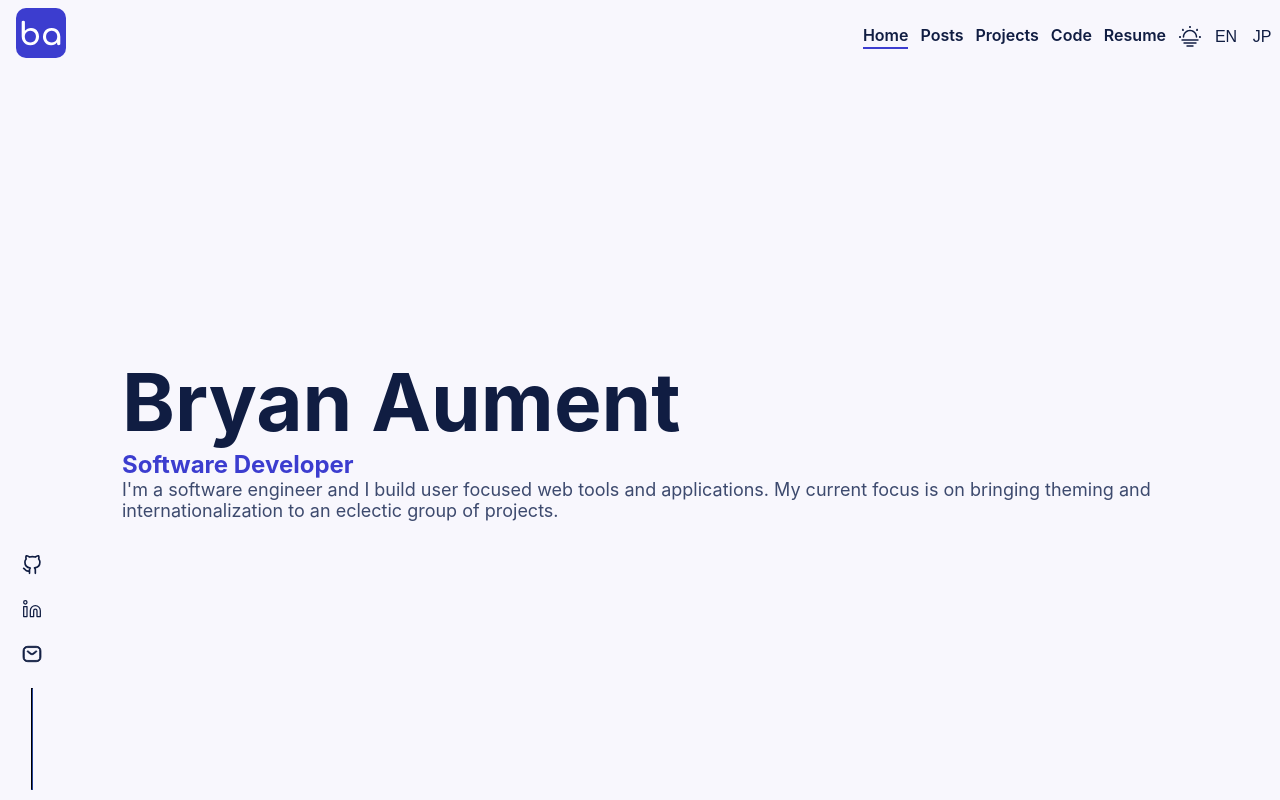
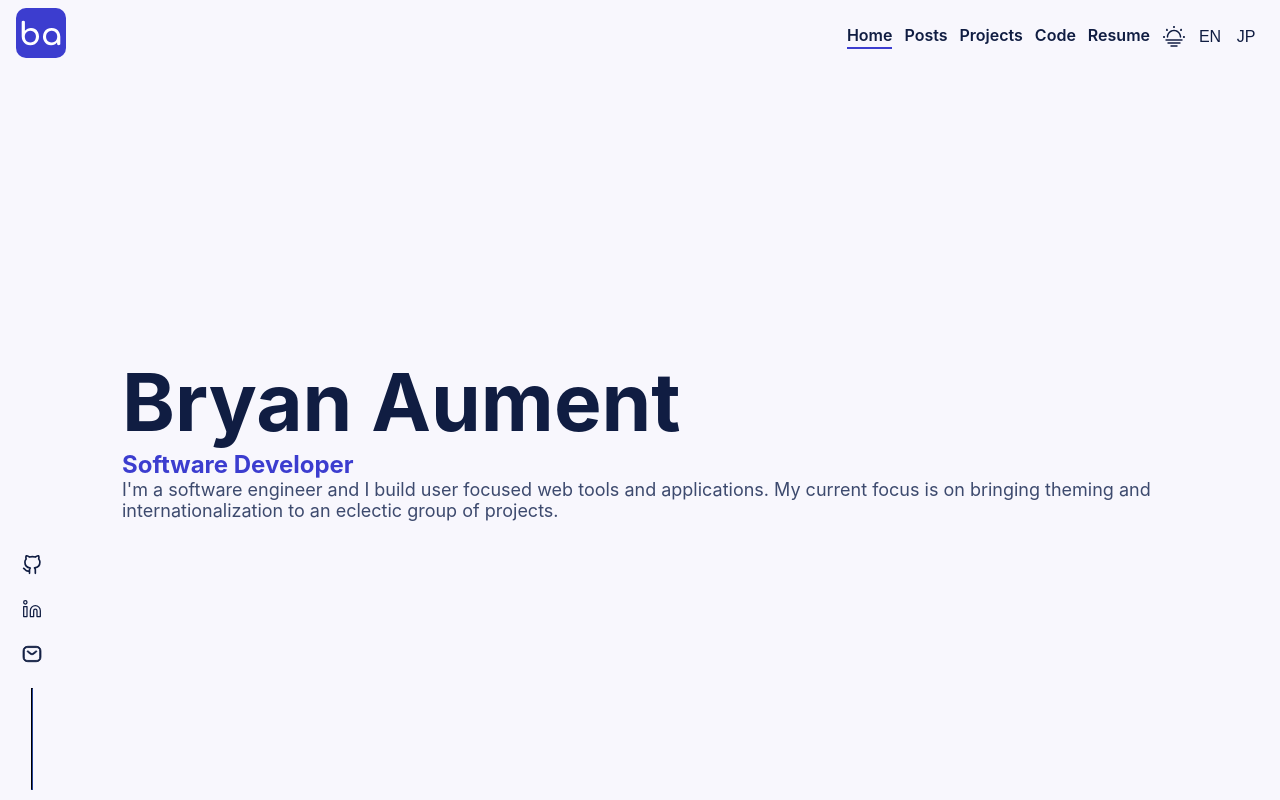
Before and after one commit to BryanAM/portfolio, a React (Create React App) app: page / in a window 1280 px wide. Shown: the top 800 px of the page. Built offline with nearby package versions, Linux system fonts and the light colour scheme.

Commit message:
added margin to menu

```diff
--- a/src/components/Menu/Menu.jsx
+++ b/src/components/Menu/Menu.jsx
@@ -45,7 +45,7 @@ function Menu({ menuOpen, setMenuOpen }) {
       {mobile ? (
         <MobileMenu menuOpen={menuOpen} setMenuOpen={setMenuOpen} />
       ) : (
-        <Stack spacing={6}>
+        <Stack className="menu-stack" spacing={6}>
           <NavLink className="menu-nav-link" to="/">{t('menu.home')}</NavLink>
           <NavLink className="menu-nav-link" to="/posts">{t('menu.posts')}</NavLink>
           <NavLink className="menu-nav-link" to="/projects">{t('menu.projects')}</NavLink>
--- a/src/components/Menu/menu.scss
+++ b/src/components/Menu/menu.scss
@@ -9,6 +9,10 @@
   position: sticky;
   top: 0;
   background-color: var(--app-bg-color);
+
+  &-stack {
+    margin-right: 16px;
+  }
 
   // override a:hover links
   a.menu-nav-link {
```
